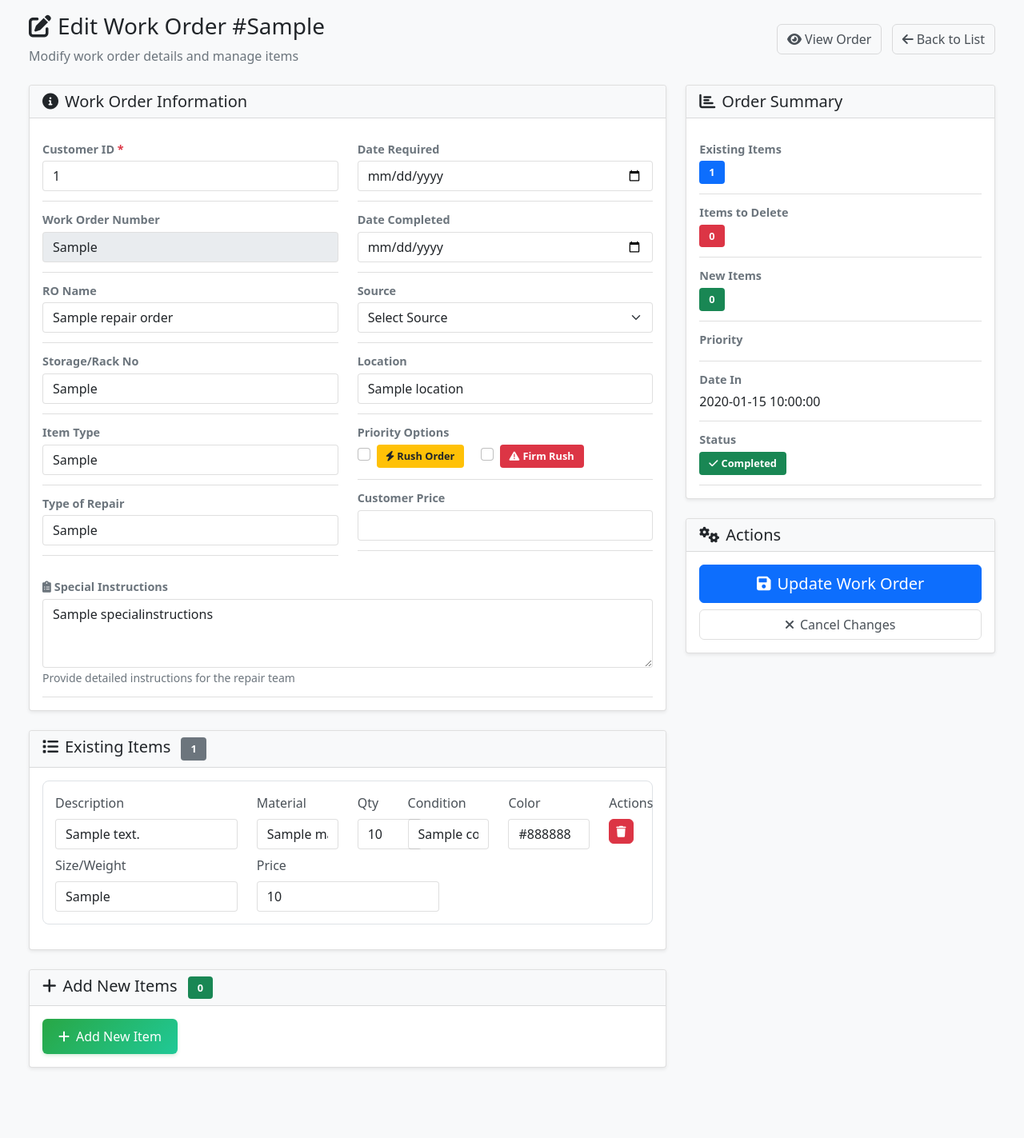
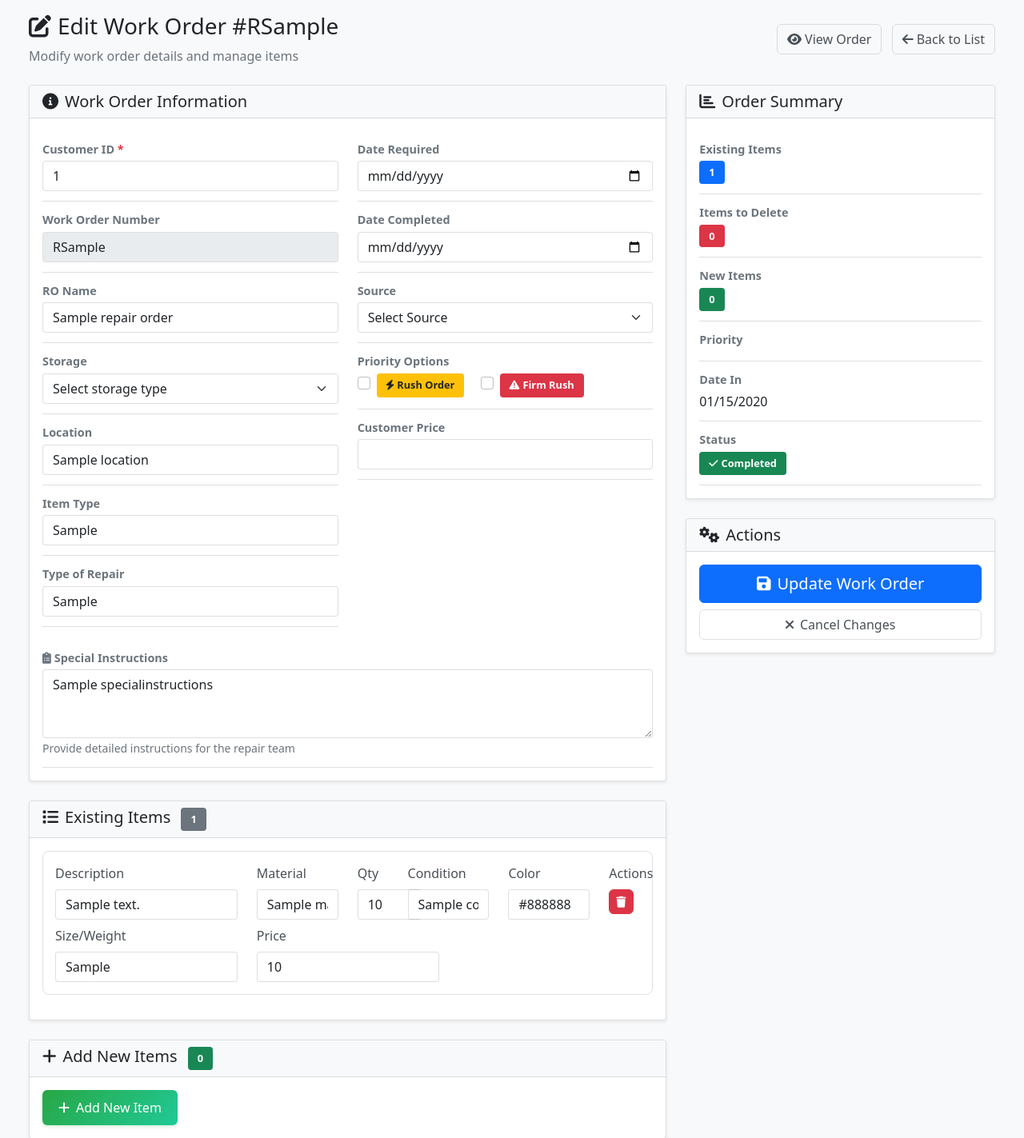
Before and after one commit to andrewimpellitteri/awning_wo, a Flask app: template templates/repair_orders/edit.html in a window 1280 px wide. Shown: the top 1423 px of the page at 80% size. Before the commit the page ends 1336 px from the top, so only its background shows below. Run offline with Flask 3, Linux system fonts and the light colour scheme; the template is opened without the code that fills it: most values are stand-ins (such as "Sample title", 1, 10 or a date in 2020).

Commit message:
closes #6 closes #7

```diff
--- a/templates/repair_orders/edit.html
+++ b/templates/repair_orders/edit.html
@@ -33,7 +33,7 @@
             <!-- Header -->
             <div class="d-flex justify-content-between align-items-center mb-4">
                 <div>
-                    <h1 class="h3"><i class="fas fa-edit me-2"></i>Edit Work Order #{{ repair_order.RepairOrderNo }}</h1>
+                    <h1 class="h3"><i class="fas fa-edit me-2"></i>Edit Work Order #R{{ repair_order.RepairOrderNo }}</h1>
                     <p class="text-muted mb-0">Modify work order details and manage items</p>
                 </div>
                 <div>
@@ -74,7 +74,7 @@
                                         <div class="detail-row">
                                             <div class="detail-label">Work Order Number</div>
                                             <div class="detail-value">
-                                                <input type="text" class="form-control" value="{{ repair_order.RepairOrderNo }}" readonly>
+                                                <input type="text" class="form-control" value="R{{ repair_order.RepairOrderNo }}" readonly>
                                             </div>
                                         </div>
                                         <div class="detail-row">
@@ -84,9 +84,22 @@
                                             </div>
                                         </div>
                                         <div class="detail-row">
-                                            <div class="detail-label">Storage/Rack No</div>
+                                            <div class="detail-label">Storage</div>
                                             <div class="detail-value">
-                                                <input type="text" class="form-control" name="RackNo" value="{{ repair_order.RackNo or '' }}">
+                                                <select class="form-select" name="STORAGE">
+                                                    <option value="">Select storage type</option>
+                                                    <option value="seasonal" {% if repair_order.STORAGE == 'seasonal' %}selected{% endif %}>Seasonal</option>
+                                                    <option value="temporary" {% if repair_order.STORAGE == 'temporary' %}selected{% endif %}>Temporary</option>
+                                                </select>
+                                            </div>
+                                        </div>
+
+                                        <div class="detail-row">
+                                            <div class="detail-label">Location</div>
+                                            <div class="detail-value">
+                                                <input type="text" class="form-control" name="LOCATION"
+                                                       value="{{ repair_order.LOCATION or repair_order.RackNo or '' }}"
+                                                       placeholder="Location/Rack number">
                                             </div>
                                         </div>
                                         <div class="detail-row">
@@ -124,12 +137,6 @@
                                                     <option value="{{ source.SSource }}" {% if repair_order.SOURCE == source.SSource %}selected{% endif %}>{{ source.SSource }}</option>
                                                     {% endfor %}
                                                 </select>
-                                            </div>
-                                        </div>
-                                        <div class="detail-row">
-                                            <div class="detail-label">Location</div>
-                                            <div class="detail-value">
-                                                <input type="text" class="form-control" name="LOCATION" value="{{ repair_order.LOCATION or '' }}">
                                             </div>
                                         </div>
                                         <div class="detail-row">
@@ -291,7 +298,7 @@
                                 </div>
                                 <div class="detail-row">
                                     <div class="detail-label">Date In</div>
-                                    <div class="detail-value">{{ repair_order.DateIn or 'Not set' }}</div>
+                                    <div class="detail-value">{{ (repair_order.DateIn | date_format) or 'Not set' }}</div>
                                 </div>
                                 <div class="detail-row">
                                     <div class="detail-label">Status</div>
```
Also changed, not shown: templates/repair_orders/create.html (+7 -18 lines).
